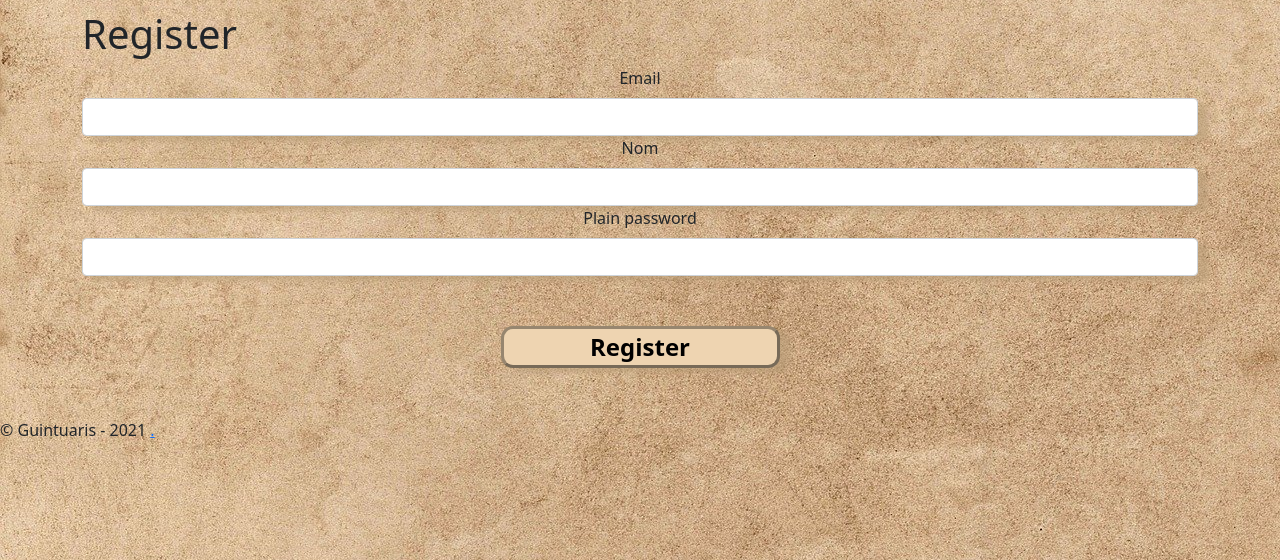
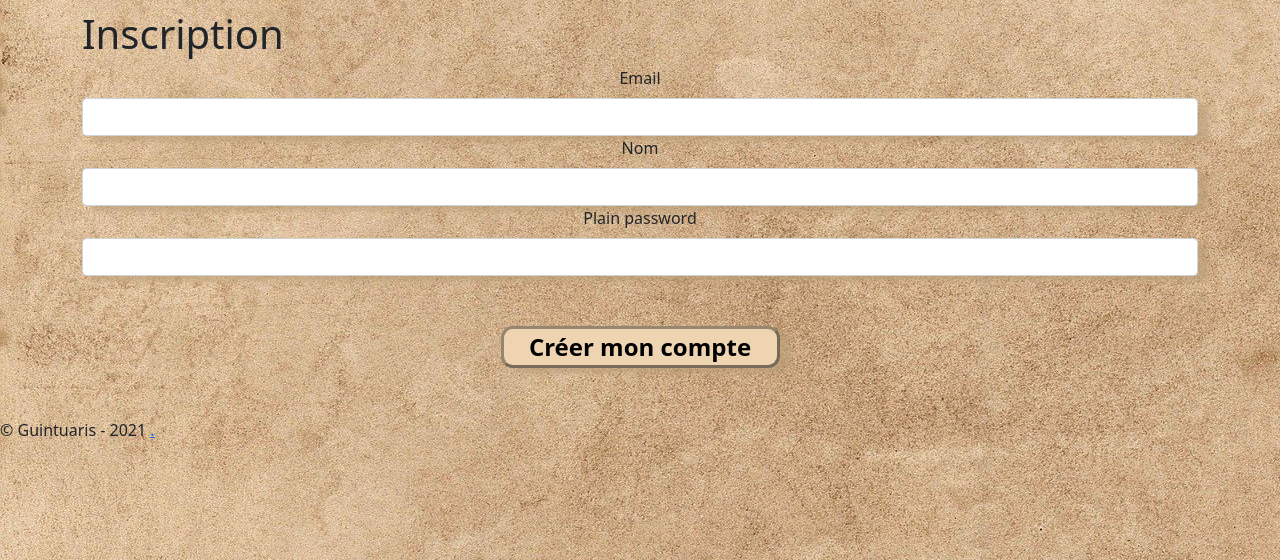
Before and after one commit to Alex1084/Guintuaris-symfony, a Symfony app: template templates/registration/register.html.twig in a window 1280 px wide. Shown: the part 250-810 px from the top of the page. Run offline with Twig, Linux system fonts and the light colour scheme; the template is opened without the code that fills it, so the values that code supplies are empty; form fields are guessed from the names that the template uses; some libraries are stand-ins or nearby versions.

Commit message:
Affichage du nom de l'utilisateur Ajout d'une fonction if else pour éviter de créer un compte quand on est déja connectée

```diff
--- a/templates/registration/register.html.twig
+++ b/templates/registration/register.html.twig
@@ -1,12 +1,19 @@
 {% extends 'base.html.twig' %}
 
-{% block title %}Register |
+{% block title %}Inscription |
 	{{parent()}}
 {% endblock %}
 
 {% block body %}
+	{% if app.user %}
+			<div class="mb-3">
+				Vous êtes connectée avec le compte
+				{{ app.user.username }}.
+			</div>
+			<a href="{{ path('app_logout') }}">Déconexion</a>
+		{% else %}
 		<div class="container">
-		<h1>Register</h1>
+			<h1>Inscription</h1>
 
 			{{ form_start(registrationForm) }}
 
@@ -34,7 +41,8 @@
 			</div>
 
 
-		<button type="submit" class="valid-form">Register</button>
+			<button type="submit" class="valid-form">Créer mon compte</button>
 			{{ form_end(registrationForm) }}
 		</div>
+	{% endif %}
 {% endblock %}
```
Lines whose indentation alone changed are shown as unchanged.
